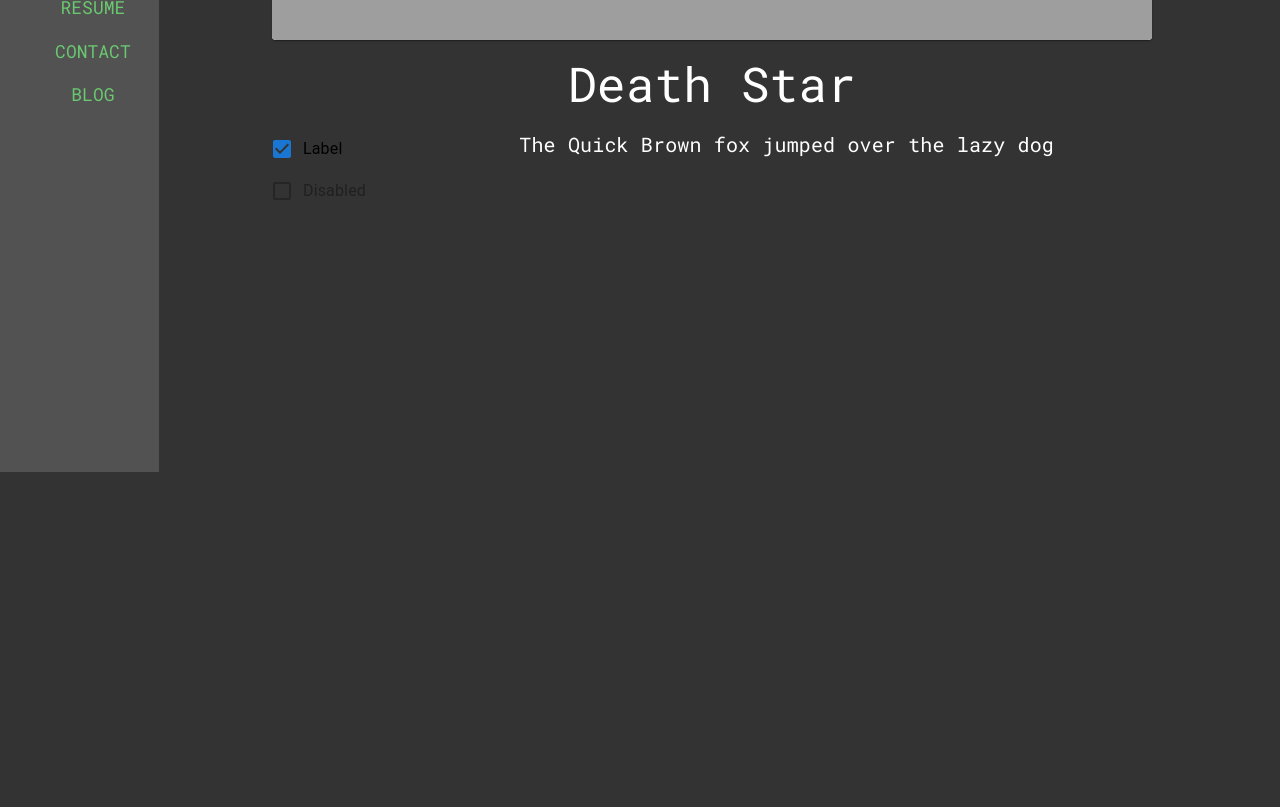
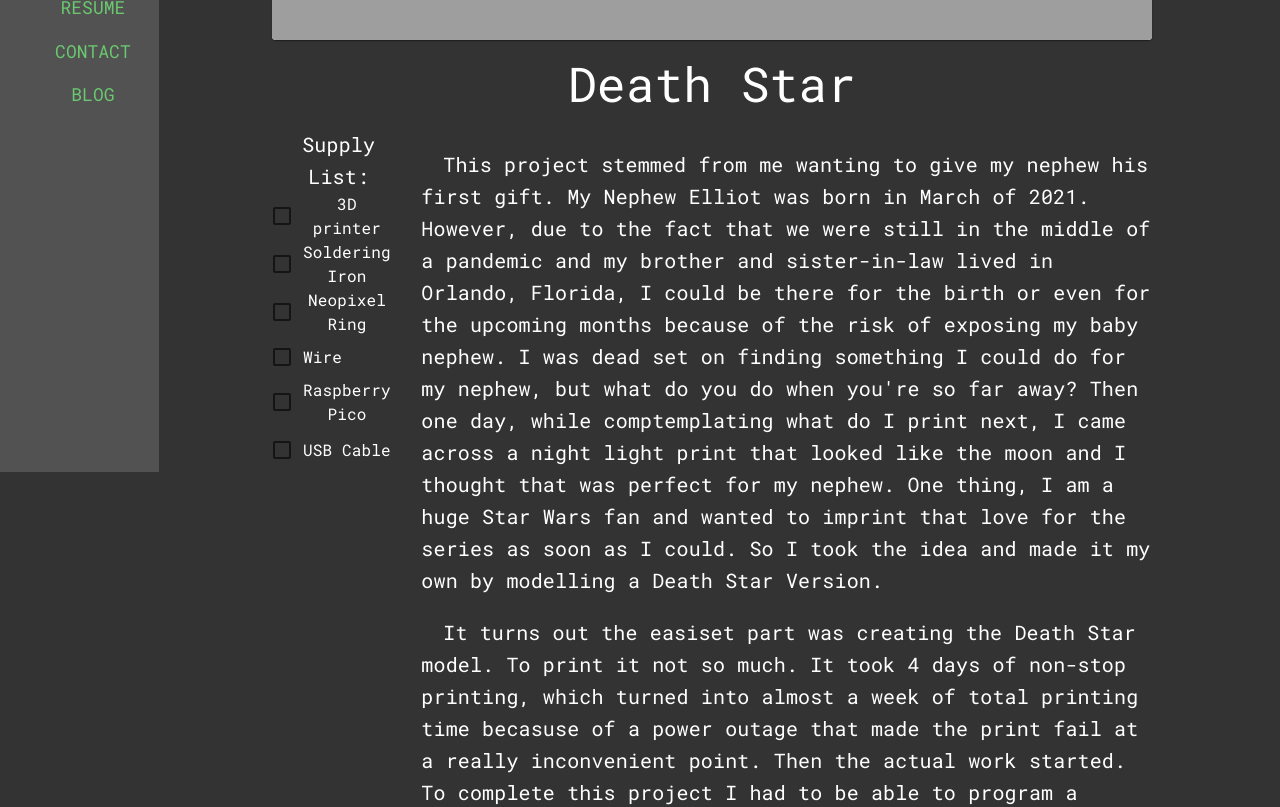
Before and after one commit to Hindesj/Portfolio, a React (Create React App) app: page /blog/deathstar in a window 1280 px wide. Shown: the part 440-1247 px from the top of the page. Before the commit the page ends 800 px from the top, so only its background shows below. Built offline with nearby package versions, Linux system fonts and the light colour scheme; grey boxes are pictures that could not be loaded; a small style sheet from the web is missing.

Commit message:
commit to 'main'

```diff
--- a/src/App.js
+++ b/src/App.js
@@ -9,6 +9,8 @@
 import Resume from './components/Resume';
 import { BrowserRouter as Router, Routes, Route, Link} from "react-router-dom";
 import deathStar from './components/assets/deathStar.JPG'
+import roboCar from './components/assets/roboCar.JPG'
+import _3DPrinter from './components/assets/3Dprinter.JPG'
 function App() {
   return (
 
@@ -21,7 +23,75 @@
         <Route path="/resume" element={<Resume />} />
         <Route path="/blog" element={<Blog />} />
         <Route path="/blog1" element={<BlogPage />} />
-        <Route path="/blog/deathstar" element={<BlogPage picture={deathStar} title='Death Star' body='The Quick Brown fox jumped over the lazy dog'  />} />
+        <Route path="/blog/deathstar" element={<BlogPage
+          picture={deathStar}
+          title='Death Star'
+          intro="This project stemmed from me wanting to give my nephew his first gift. My Nephew Elliot was born in March of 2021. However,
+          due to the fact that we were still in the middle of a pandemic and my brother and sister-in-law lived in Orlando, Florida, I could
+          be there for the birth or even for the upcoming months because of the risk of exposing my baby nephew. I was dead set on finding
+          something I could do for my nephew, but what do you do when you're so far away? Then one day, while comptemplating what do
+          I print next, I came across a night light print that looked like the moon and I thought that was perfect for my nephew. One thing,
+          I am a huge Star Wars fan and wanted to imprint that love for the series as soon as I could. So I took the idea and made it my own by
+          modelling a Death Star Version."
+          body="It turns out the easiset part was creating the Death Star model. To print it not so much. It took 4 days of non-stop printing, which turned
+          into almost a week of total printing time becasuse of a power outage that made the print fail at a really inconvenient point. Then the actual work
+          started. To complete this project I had to be able to program a microcontroller, create a wiring diagram and solder for the first time ever. Looking
+          back its not that hard of a task, but then I had no experience. I didn't even know how to upload the code to the raspbery pi pico. It was very daunting
+          and a lot of the tutorials weren't helping at all. It probably took me a day to figure out how to upload code to just make the led blink on microcontroller
+          board. Once I got it, it was the best feeling in the world and made me fall in love with this type of work. From there I was able to light up a neopixel ring
+          that would light up the Death Star when plugged in."
+          outro="This is one of my favorite projects I have ever made so far. Especially, because I get to share it with my nephew. As I work more on different projects,
+          I make sure to remember the feeling I got when this finally came together. As long as you stay persistent and work hard, it will eventually work out and also that failure is
+          apart of the process. I take that ideology into any of my work, whether its creating a web app, practicing Java, or building something."
+          one='3D printer'
+          two='Soldering Iron'
+          three='Neopixel Ring'
+          four='Wire'
+          five='Raspberry Pico'
+          six='USB Cable'
+          />} />
+
+          <Route path="/blog/linecar" element={<BlogPage
+          picture={roboCar}
+          title='SUNY Ulster Line Car'
+          intro="This project was apart of the final exam for the Intro to Robotics class at SUNY Ulster. In this project the goal was to not inly create a
+          car that would follow a path on the ground, it had to be able to detect colors to tell the car to stop and slow down while also being able to follow
+          the path of the road"
+          body="There are many solutions to this problem like using machine learning or something to that effect. In this project we used a color sensor and and arduino
+          to get the same effect. With the arduino we were able to get the car to make two different motions, turn right and turn left. With those motions we had the color
+          sensor sense when the car was over the 'road' or over the tile (white and black) and direct the motors to either make the car go right when over top of the road or
+          go left when off the road. The hard part came when trying to make the car stop at a stop sign (red paper in the road). This is when we had to use the full extent of
+          the color sensor to sense the color red."
+          outro="This was definitely one of my favorite projects of the semester. I was able to learn how to put so many different components together and make them all work together.
+          While the car may not have been the fastest, I was still very happy with the work I did and I am super excited to continue to work ont these types of projects outside of school."
+          one='Car chasis'
+          two='Arduino Uno'
+          three='2x Motors'
+          four='Wire'
+          five='Color Sensor'
+          six='Resistors'
+          />} />
+
+        <Route path="/blog/enclosure" element={<BlogPage
+          picture={_3DPrinter}
+          title='3D Printer Enclosure'
+          intro="This project was apart of the final exam for the Intro to Robotics class at SUNY Ulster. In this project the goal was to not inly create a
+          car that would follow a path on the ground, it had to be able to detect colors to tell the car to stop and slow down while also being able to follow
+          the path of the road"
+          body="There are many solutions to this problem like using machine learning or something to that effect. In this project we used a color sensor and and arduino
+          to get the same effect. With the arduino we were able to get the car to make two different motions, turn right and turn left. With those motions we had the color
+          sensor sense when the car was over the 'road' or over the tile (white and black) and direct the motors to either make the car go right when over top of the road or
+          go left when off the road. The hard part came when trying to make the car stop at a stop sign (red paper in the road). This is when we had to use the full extent of
+          the color sensor to sense the color red."
+          outro="This was definitely one of my favorite projects of the semester. I was able to learn how to put so many different components together and make them all work together.
+          While the car may not have been the fastest, I was still very happy with the work I did and I am super excited to continue to work ont these types of projects outside of school."
+          one='1/2 in Plywood'
+          two='Hinges'
+          three='Drawer Slides'
+          four='Led Lights'
+          five='Acrylic Glass'
+          six='Fasteners'
+          />} />
       </Routes>
     </Router>
   );
--- a/src/components/BlogPage.js
+++ b/src/components/BlogPage.js
@@ -41,16 +41,27 @@
 
                     {/*check list */}
                     <Grid item xs={2}>
-                        <FormGroup>
-                            <FormControlLabel control={<Checkbox defaultChecked />} label="Label" />
-                            <FormControlLabel disabled control={<Checkbox />} label="Disabled" />
-                        </FormGroup>
+                        <Grid item xs={12}>
+                            <Typography style={styles.content} variant="h6">Supply List:</Typography>
+                        </Grid>
+                        <Grid item xs={12}>
+                            <FormGroup>
+                                <FormControlLabel control={<Checkbox />} label={<Typography style={styles.content}>{props.one}</Typography>} />
+                                <FormControlLabel control={<Checkbox />} label={<Typography style={styles.content}>{props.two}</Typography>} />
+                                <FormControlLabel control={<Checkbox />} label={<Typography style={styles.content}>{props.three}</Typography>} />
+                                <FormControlLabel control={<Checkbox />} label={<Typography style={styles.content}>{props.four}</Typography>} />
+                                <FormControlLabel control={<Checkbox />} label={<Typography style={styles.content}>{props.five}</Typography>} />
+                                <FormControlLabel control={<Checkbox />} label={<Typography style={styles.content}>{props.six}</Typography>} />
+                            </FormGroup>
+                        </Grid>
                     </Grid>
 
                     {/* body */}
                     <Grid item xs={10}>
-                        <Typography style={styles.content} variant="h6">
-                            {props.body}
+                        <Typography style={styles.body} variant="h6">
+                            <p>{props.intro}</p>
+                            <p>{props.body}</p>
+                            <p>{props.outro}</p>
                         </Typography>
                     </Grid>
                 </Grid>
@@ -70,5 +81,10 @@
         fontFamily:'Roboto Mono',
         color:'white',
         textAlign:'center'
+    },
+    body:{
+        fontFamily:'Roboto Mono',
+        color: 'white',
+        textIndent:'3%'
     }
 }
--- a/src/components/MediaCard.js
+++ b/src/components/MediaCard.js
@@ -1,23 +1,24 @@
 import * as React from 'react';
 import Card from '@mui/material/Card';
-import CardActions from '@mui/material/CardActions';
 import CardContent from '@mui/material/CardContent';
 import CardMedia from '@mui/material/CardMedia';
 import { CardActionArea } from '@mui/material';
-import Button from '@mui/material/Button';
 import Typography from '@mui/material/Typography';
-import { ThemeProvider } from "@mui/material";
-import theme from "../theme";
+import {Link} from 'react-router-dom';
 
 
 export default function MediaCard(props){
+
     return(
-            <Card sx = {{maxWidth: 400}}
+
+            <Card
+
+                sx = {{maxWidth: 400}}
                     style={{margin: '2%',
                             backgroundColor:'#E0E0E0'
                 }}
             >
-                <CardActionArea>
+
                     <CardMedia
                         component = "img"
                         height = "300"
@@ -28,13 +29,15 @@
                         <CardContent>
                             <Typography gutterBottom variant ="h6" component="div" style={{fontFamily: 'Roboto Mono'}}>
                                 {props.title}
+                                {props.page}
                             </Typography>
                             <Typography variant ="body2" color="text.secondary" style={{fontFamily: 'Roboto Mono'}}>
                                 {props.about}
                             </Typography>
                         </CardContent>
-                </CardActionArea>
+
 
             </Card>
+
     );
 }
```
Also changed, not shown: src/components/Blog.js (+17 -17 lines).
